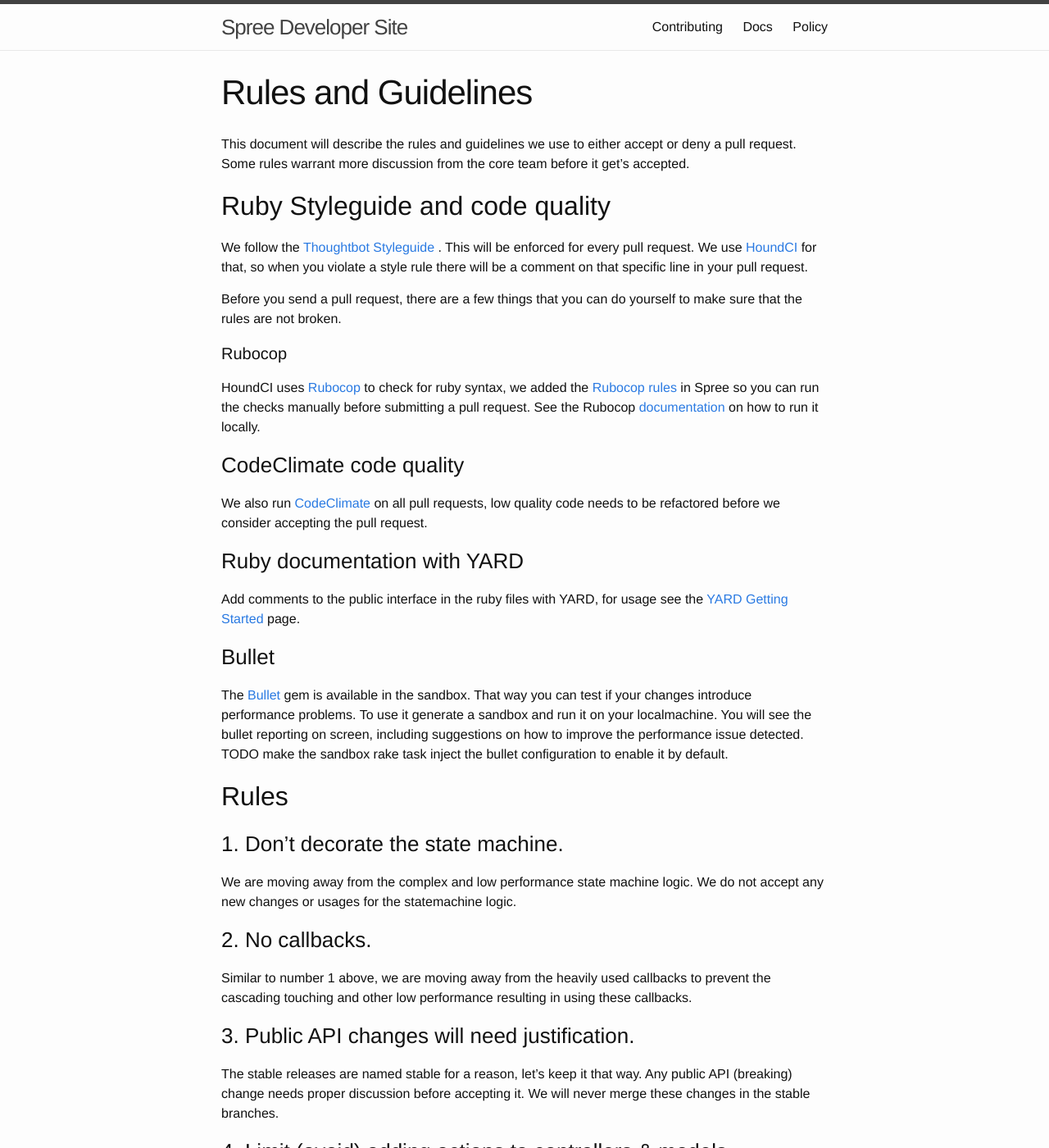
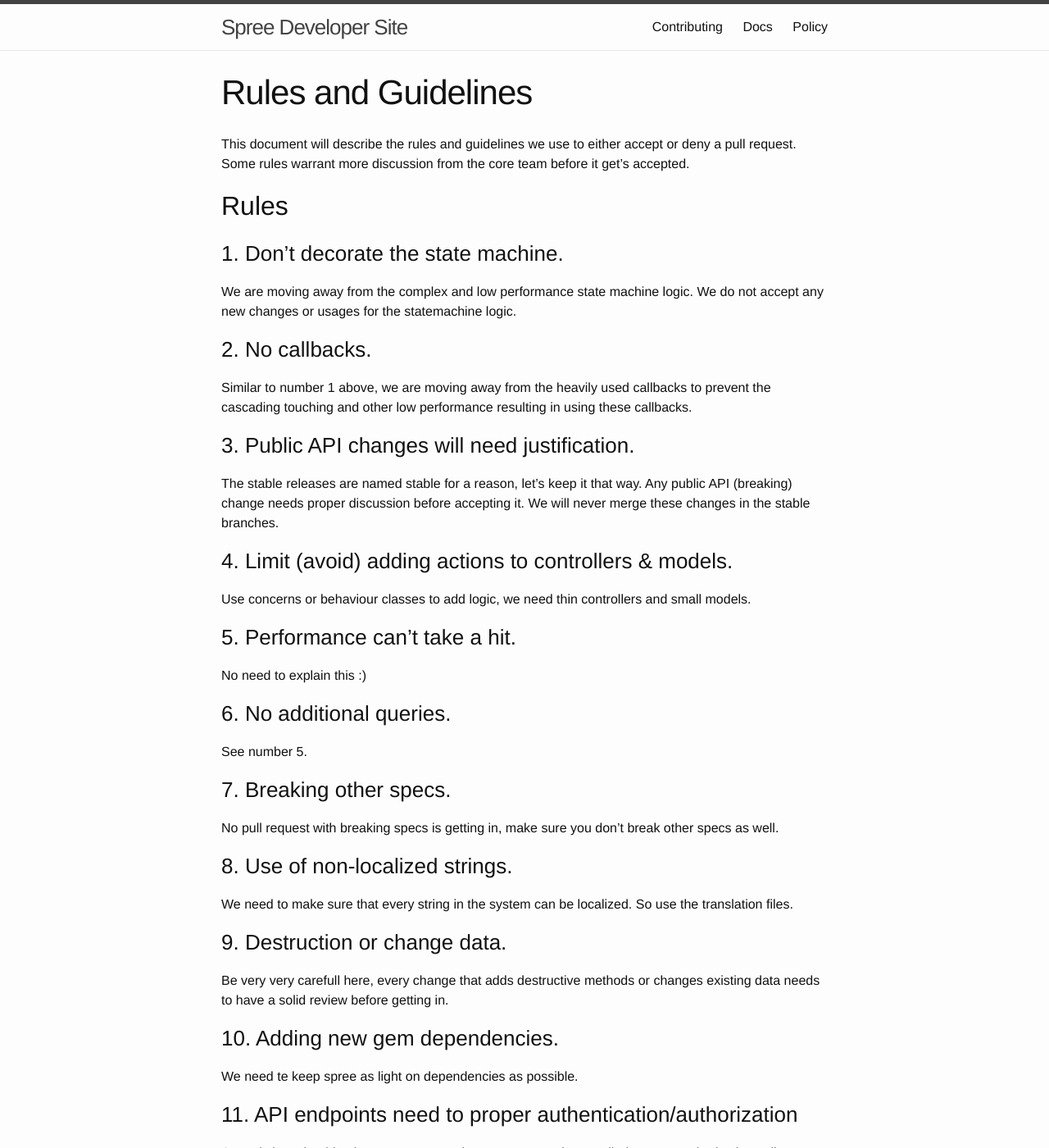
Before and after one commit to Sergey-Rails/dev_site, a Jekyll site: the page built from rules.md, in a window 1280 px wide and 1400 px high. Shown: the whole window at 82% size. Built offline with Jekyll 4.4.1, drawn with Linux system fonts in a browser that asks for light colours.

Commit message:
remove all the code_style content from the rules page to the code_style page

```diff
--- a/rules.md
+++ b/rules.md
@@ -7,33 +7,6 @@ permalink: /rules/
 This document will describe the rules and guidelines we use to either accept or
 deny a pull request. Some rules warrant more discussion from the core team before
 it get's accepted.
-
-## Ruby Styleguide and code quality
-
-We follow the [Thoughtbot Styleguide](https://github.com/thoughtbot/guides/blob/master/style/README.md)
-. This will be enforced for every pull request. We use [HoundCI](https://houndci.com) for that, so when
-you violate a style rule there will be a comment on that specific line in your pull request.
-
-Before you send a pull request, there are a few things that you can do yourself
-to make sure that the rules are not broken.
-
-#### Rubocop
-HoundCI uses [Rubocop](https://github.com/bbatsov/rubocop) to check for ruby syntax,
-we added the [Rubocop rules](https://github.com/spree/spree/blob/master/.rubocop.yml)
-in Spree so you can run the checks manually before submitting a pull request.
-See the Rubocop [documentation](https://github.com/bbatsov/rubocop#basic-usage) on how to run it locally.
-
-### CodeClimate code quality
-We also run [CodeClimate](https://codeclimate.com/github/spree/spree) on all pull requests, low quality code needs to be refactored before we consider accepting the pull request.
-
-### Ruby documentation with YARD
-Add comments to the public interface in the ruby files with YARD, for usage see the [YARD Getting Started](http://www.rubydoc.info/gems/yard/file/docs/GettingStarted.md) page.
-
-### Bullet
-The [Bullet](https://github.com/flyerhzm/bullet) gem is available in the sandbox. That way you can test if your changes
-introduce performance problems. To use it generate a sandbox and run it on your
-localmachine. You will see the bullet reporting on screen, including suggestions
-on how to improve the performance issue detected. TODO make the sandbox rake task inject the bullet configuration to enable it by default.
 
 
 ## Rules
```
Also changed, not shown: policy/code_style.md (+16 -3 lines).
